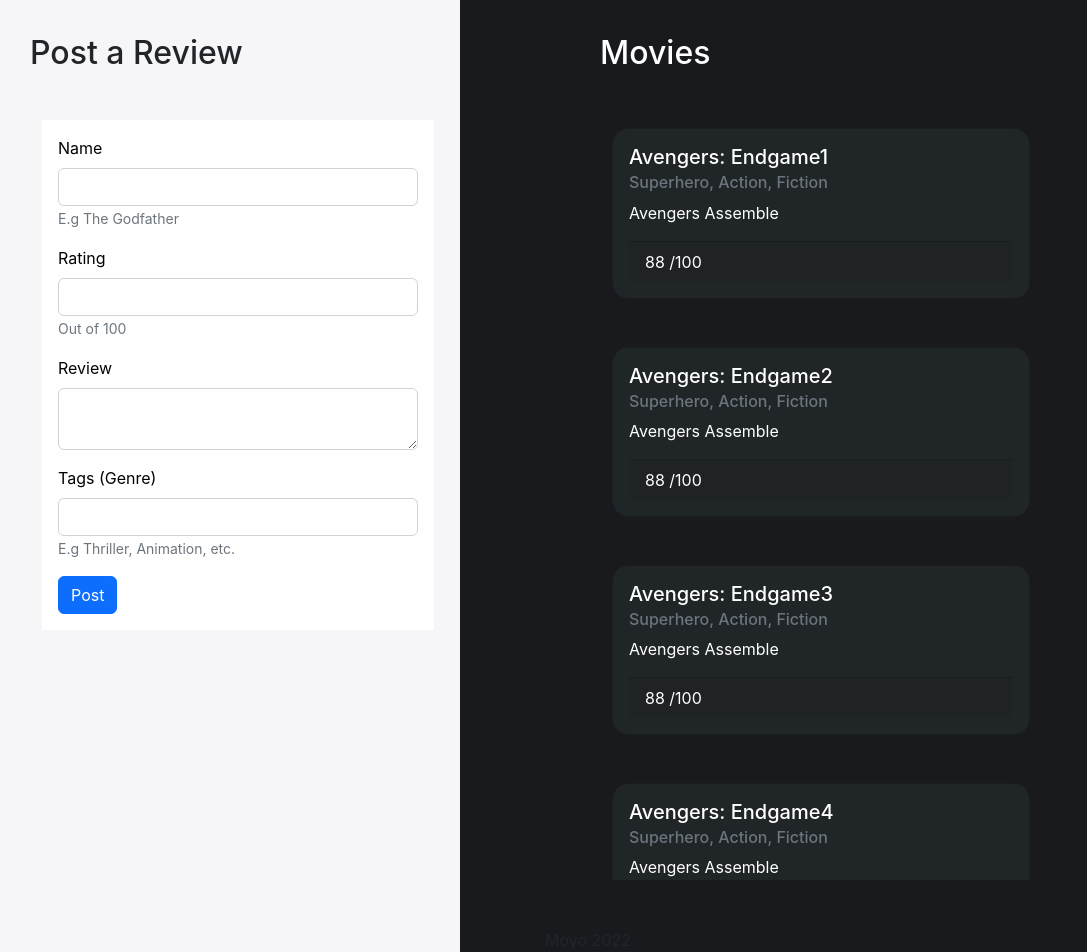
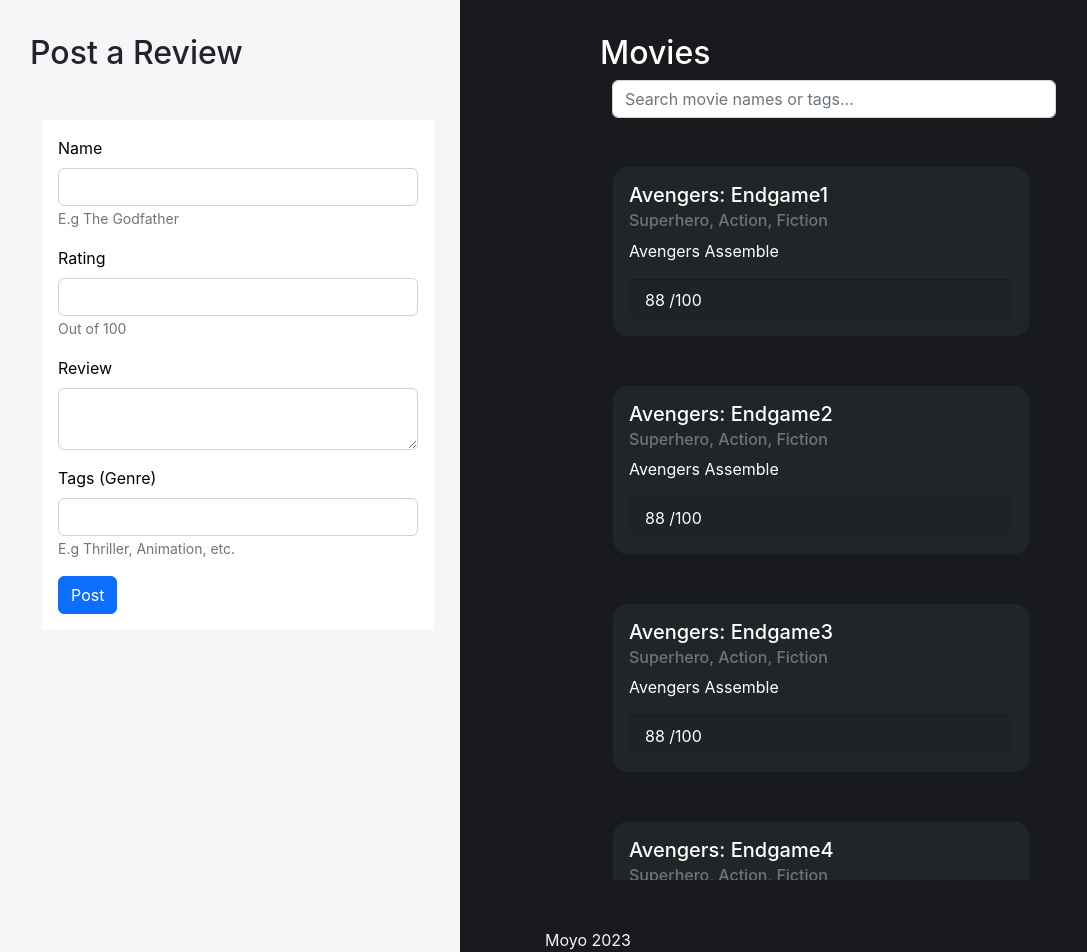
Before and after one commit to Moyosooreoluwa/Movie-Reviews, a React (Create React App) app in the folder movie-review-frontend/: page / in a window 1280 px wide. Shown: the part 70-1022 px from the top of the page, without its empty margins (52-1139 px from the left). Built offline with nearby package versions, Linux system fonts and the light colour scheme.

Commit message:
8 - Search BAR

```diff
--- a/movie-review-frontend/src/App.js
+++ b/movie-review-frontend/src/App.js
@@ -44,7 +44,7 @@
         </main>
 
         <footer className="mt-5">
-          <div className="text-center">Moyo 2022</div>
+          <div className="text-center">Moyo 2023</div>
         </footer>
       </div>
     </BrowserRouter>
--- a/movie-review-frontend/src/index.css
+++ b/movie-review-frontend/src/index.css
@@ -69,3 +69,11 @@
 .nav-text:hover {
   color: #d0d0d0;
 }
+
+footer {
+  color: #f6f5f8;
+}
+
+.search {
+  width: 85%;
+}
--- a/movie-review-frontend/src/screens/HomeScreen.js
+++ b/movie-review-frontend/src/screens/HomeScreen.js
@@ -2,6 +2,9 @@
 import Col from 'react-bootstrap/Col';
 import Container from 'react-bootstrap/Container';
 import Row from 'react-bootstrap/Row';
+import Form from 'react-bootstrap/Form';
+import InputGroup from 'react-bootstrap/InputGroup';
+import FormControl from 'react-bootstrap/FormControl';
 
 import MovieList from '../Components/MovieList';
 import PostReview from '../Components/PostReview';
@@ -45,6 +48,24 @@
         <Col>
           <h2 className="movie-list-title">Movies</h2>
           <Container className="movie-list-container">
+            {/* <input
+              className="mt-2 mb-2 search"
+              type="text"
+              placeholder="Search movie names or tags"
+            /> */}
+            <Form className="d-flex me-auto search">
+              <InputGroup>
+                <FormControl
+                  type="text"
+                  name="q"
+                  id="q"
+                  // onChange={(e) => setQuery(e.target.value)}
+                  placeholder="Search movie names or tags..."
+                  aria-label="Search movie names or tags..."
+                  aria-describedby="button-search"
+                ></FormControl>
+              </InputGroup>
+            </Form>
             {data.map((x) => (
               <div key={x.name} className="mt-5">
                 <MovieList
```
Also changed, not shown: 1 other file (tests, documents, lock files or other folders).
